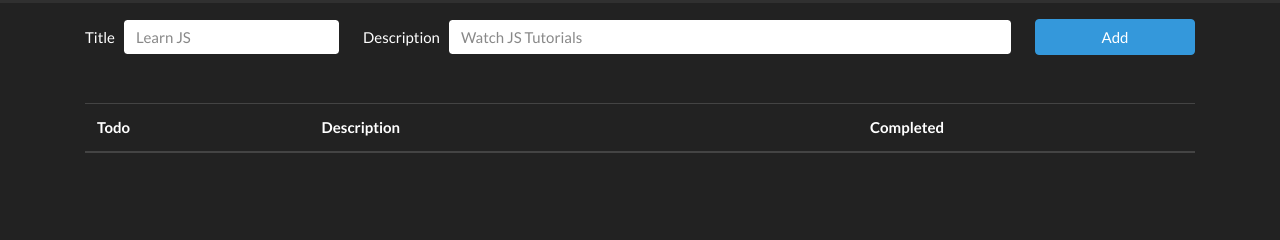
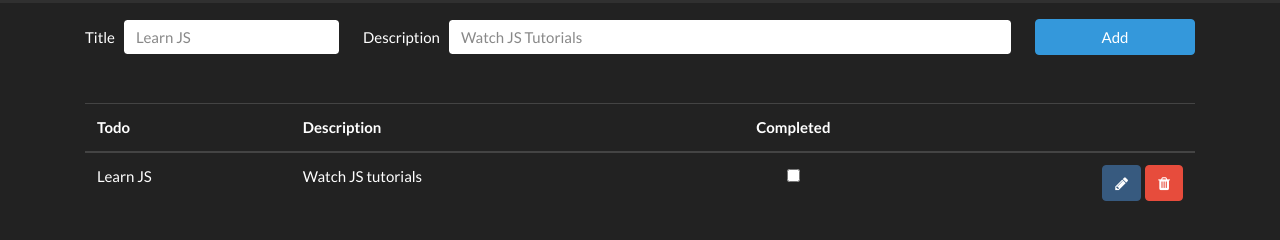
Before and after one commit to FedericoGR/JS-ToDoList-tutorial, a plain HTML site: page index.html in a window 1280 px wide. Shown: the part 68-308 px from the top of the page. Drawn offline with nearby package versions, Linux system fonts and the light colour scheme; the site is published under a folder, as on GitHub Pages, so addresses that start at the root find nothing.

Commit message:
Cambios al index.html

```diff
--- a/index.html
+++ b/index.html
@@ -201,6 +201,6 @@
   <!-- Bootstrap -->
   <script src="https://stackpath.bootstrapcdn.com/bootstrap/4.5.2/js/bootstrap.bundle.min.js"></script>
   <!-- JS Code -->
-  <script src="/js/index.js" type="module"></script>
+  <script src="./js/index.js" type="module"></script>
 </body>
 </html>
```
